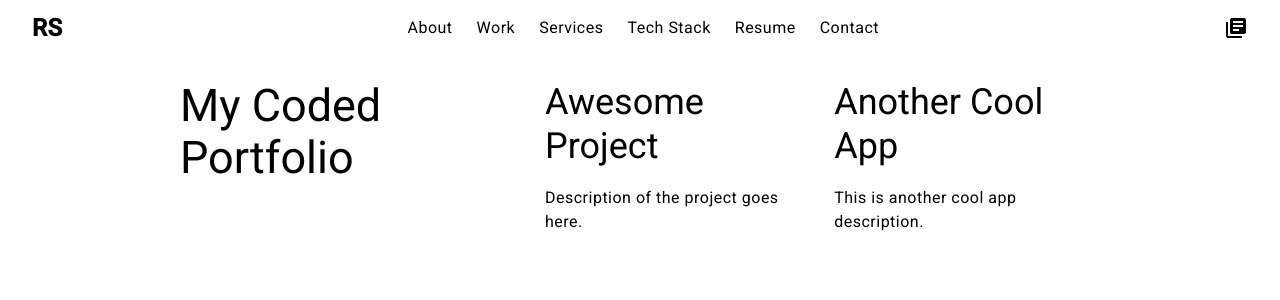
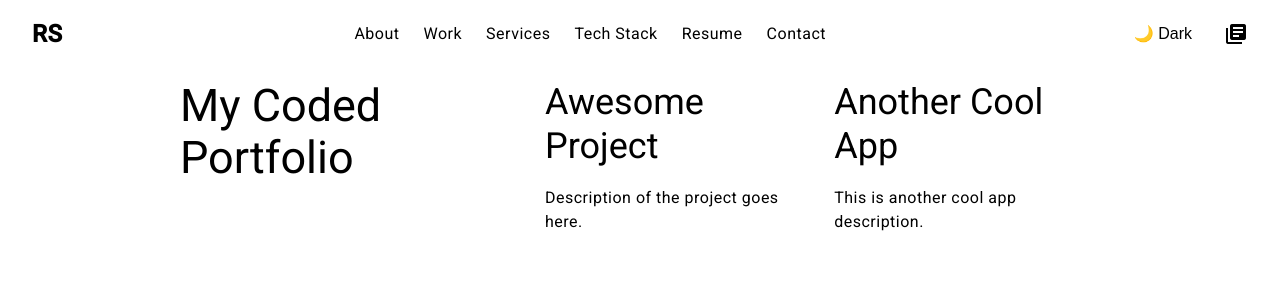
Before and after one commit to RajatSinghrs/portfolio-web, an Angular app: page /coded-portfolio in a window 1280 px wide. Shown: the top 300 px of the page. Built offline with nearby package versions, Linux system fonts and the light colour scheme.

Commit message:
theme button fix

```diff
--- a/src/app/header/header.component.html
+++ b/src/app/header/header.component.html
@@ -1,8 +1,6 @@
 <header class="header" [class.scrolled]="isScrolled">
   <div class="header-content">
-        <!-- <div class="logo" (click)="scrollToTop()">RS</div> -->
     <div class="logo" (click)="scrollToTop()">RS</div>
-
     <nav>
       <ul>
         <li (click)="scrollTo('about')">About</li>
@@ -13,17 +11,8 @@
         <li (click)="scrollTo('contact')">Contact</li>
       </ul>
     </nav>
-
     <div class="right-actions">
-           <!-- <button class="theme-toggle" (click)="toggleTheme()">
-                {{ isDarkMode ? '☀️ Light' : '🌙 Dark' }}
-            </button>
-            <mat-icon class="code-icon">code</mat-icon>
-        </div>
-    </div>
-</header> -->
-
- <button class="theme-toggle" *ngIf="!isCodedPortfolio" (click)="toggleTheme()">
+      <button class="theme-toggle" (click)="toggleTheme()">
         {{ isDarkMode ? '☀️ Light' : '🌙 Dark' }}
       </button>
       <mat-icon class="code-icon" *ngIf="!isCodedPortfolio" (click)="openCodePortfolio()">code</mat-icon>
```
Lines whose indentation alone changed are shown as unchanged.
